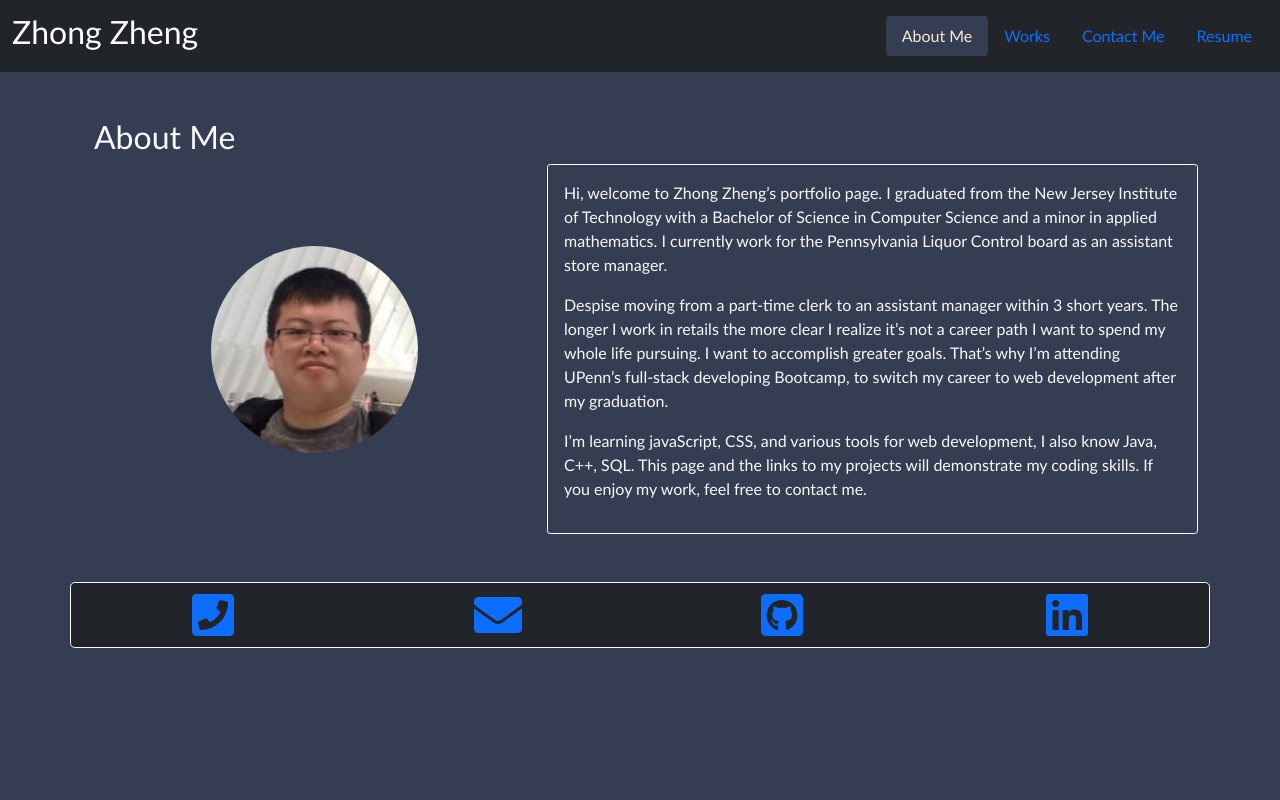
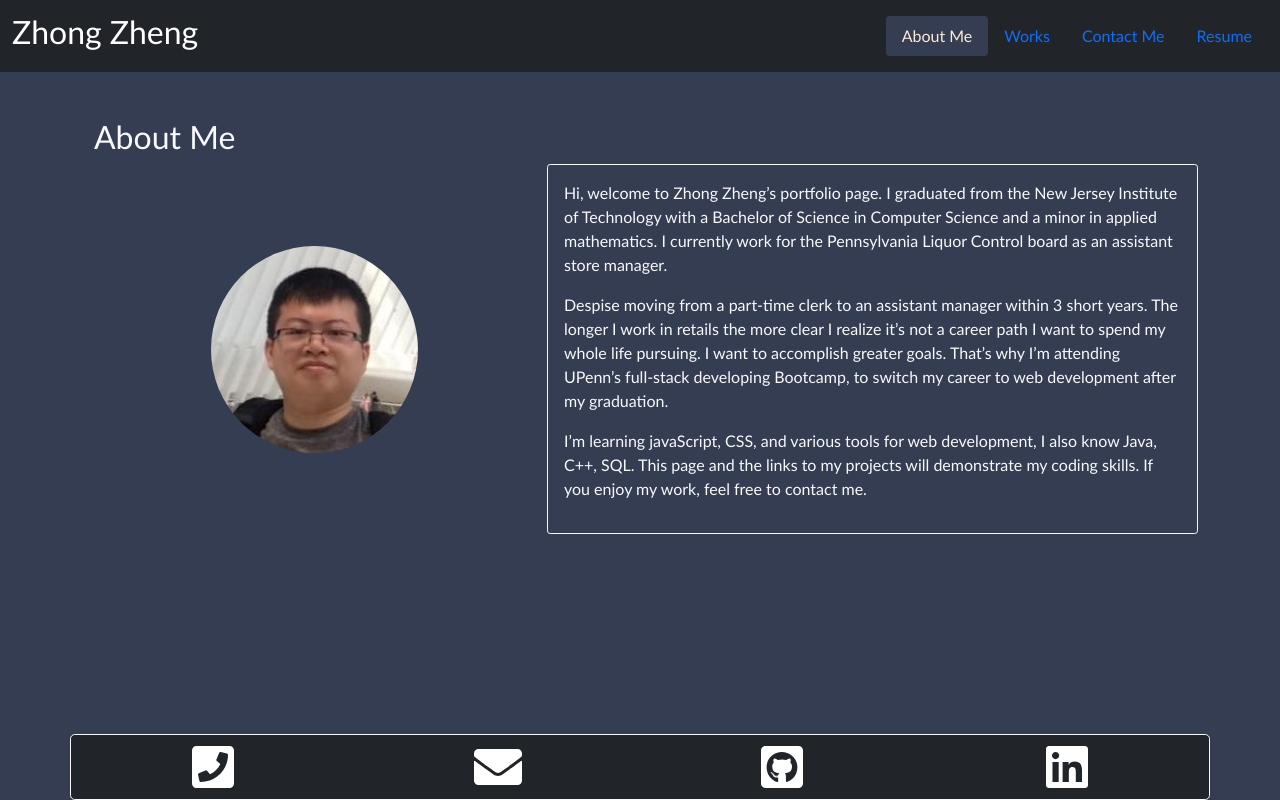
Before and after one commit to realzzkevin/zz-react-portfolio, a React (Create React App) app: page / in a window 1280 px wide. Built offline with nearby package versions, Linux system fonts and the light colour scheme.

Commit message:
sticky footer

```diff
--- a/src/components/Footer.js
+++ b/src/components/Footer.js
@@ -5,27 +5,27 @@ import { faGithubSquare, faLinkedin } from '@fortawesome/free-brands-svg-icons';
 
 function Footer () {
     return (
-        <footer className="mt-5 footer">
+        <footer className="footer mt-5">
             <div className="container border border-light border-1 rounded-3 py-2 bg-dark">
                 <div className="row align-items-center justify-content-between" id="contact-list">
                     <div className="col-3 text-center">
                         <a href="tel:+19175356885" data-bs-toggle="tooltip" data-bs-placement="top" title="917-535-6885">
-                             <span> <FontAwesomeIcon icon={faPhoneSquare} size='3x' /></span>
+                             <span className="fa-icon"> <FontAwesomeIcon icon={faPhoneSquare} size='3x' /></span>
                         </a>
                     </div>
                     <div className="col-3 text-center">
                         <a href="mailto:realzzkevin@gmail.com" data-bs-toggle="tooltip" data-bs-placement="top" title="realzzkevin@gmail.com">
-                             <span><FontAwesomeIcon icon={faEnvelope} size="3x" /></span>
+                             <span className="fa-icon"><FontAwesomeIcon icon={faEnvelope} size="3x" /></span>
                         </a>
                     </div>
                     <div className="col-3 text-center">
                         <a href="https://github.com/realzzkevin/" target="_blank" data-bs-toggle="tooltip" data-bs-placement="top" title="to my github page" rel="noreferrer">
-                             <span><FontAwesomeIcon icon={faGithubSquare} size="3x" /></span>
+                             <span className="fa-icon"><FontAwesomeIcon icon={faGithubSquare} size="3x" /></span>
                         </a>
                     </div>
                     <div className="col-3 text-center">
                         <a href="https://www.linkedin.com/in/zhong-zheng-782884210/" target="_blank" data-bs-toggle="tooltip" data-bs-placement="top" title="to my Linkedin page" rel="noreferrer" >
-                             <span><FontAwesomeIcon icon={faLinkedin} size="3x" /></span>
+                             <span className="fa-icon"><FontAwesomeIcon icon={faLinkedin} size="3x" /></span>
                         </a>
                     </div>
                 </div>
--- a/src/components/MainContainer.js
+++ b/src/components/MainContainer.js
@@ -29,7 +29,7 @@ export default function MainContainer() {
     const handlePageChange = (page) => setCurrentPage(page);
 
     return (
-        <div>
+        <div className="wrap">
             <Header currentPage={currentPage} handlePageChange={handlePageChange} />
             <div className="container-lg">
                 {renderPage()}
--- a/src/index.css
+++ b/src/index.css
@@ -11,12 +11,16 @@
 --fontColorLight:rgb(255, 255, 255);
 --darkGray: rgb(52, 61, 82);
 }
-
+html {
+  height: 100%;
+}
 body {
   font-family:'Gill Sans', 'Gill Sans MT', Calibri, 'Trebuchet MS', sans-serif;
   background-color: var(--darkGray);
   padding-top: 70px;
   position: relative;
+  min-height: 100%;
+  margin-bottom: 60px;
 }
 nav {
   align-items: flex-start;
@@ -47,13 +51,20 @@ nav {
   color:antiquewhite;
 }
 
-.fas, .far, .fab {
+.fa-icon {
   color: white;
 }
+
+
 
 /* use @media to control display options for nav dropdown menu and pill style menu*/
 @media screen and (min-width: 993px){
 
+  .footer {
+    position: absolute;
+    bottom: 0;
+    width: 100%;
+  }
   #nav-dropdown, #navbarNavDarkDropdown{
       display: none;
   }
```
